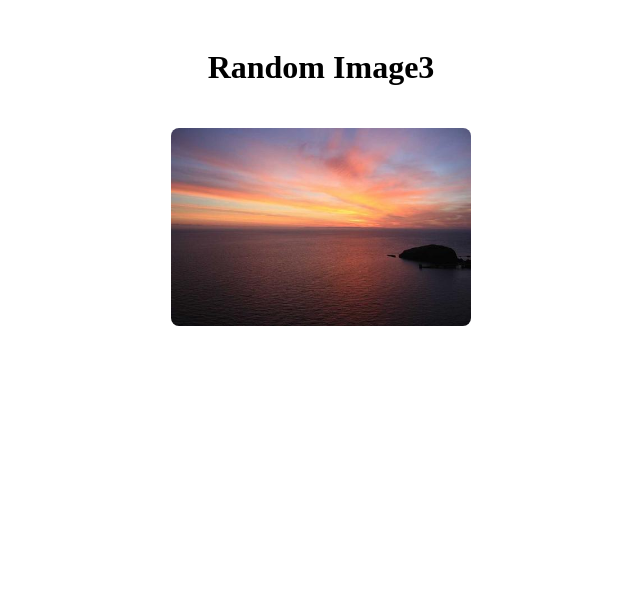
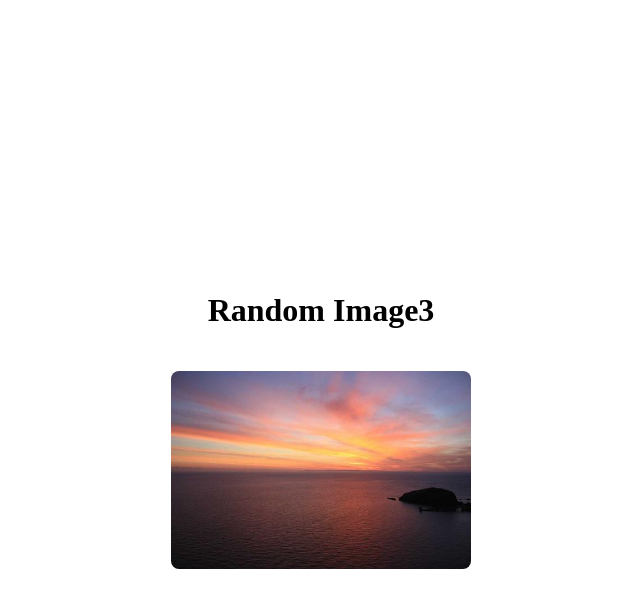
Before and after one commit to drodify-jenish/RandomImage3, a plain HTML site: page index.html in a window 1280 px wide. Shown: the whole page, without its empty margins (319-959 px from the left). Drawn offline with Linux system fonts and the light colour scheme.

Commit message:
Update index.html

```diff
--- a/index.html
+++ b/index.html
@@ -5,11 +5,13 @@
     <meta name="viewport" content="width=device-width, initial-scale=1.0">
     <title>Random Image 3</title>
     <style>
-        body {
+       body {
             display: flex;
             flex-direction: column;
             align-items: center;
-            justify-content: center;
+            justify-content: center; /* Align items vertically at the center */
+            min-height: 100vh; /* Full viewport height */
+            margin: 0; /* Remove default margin */
             gap: 20px;
             padding: 20px;
         }
```
